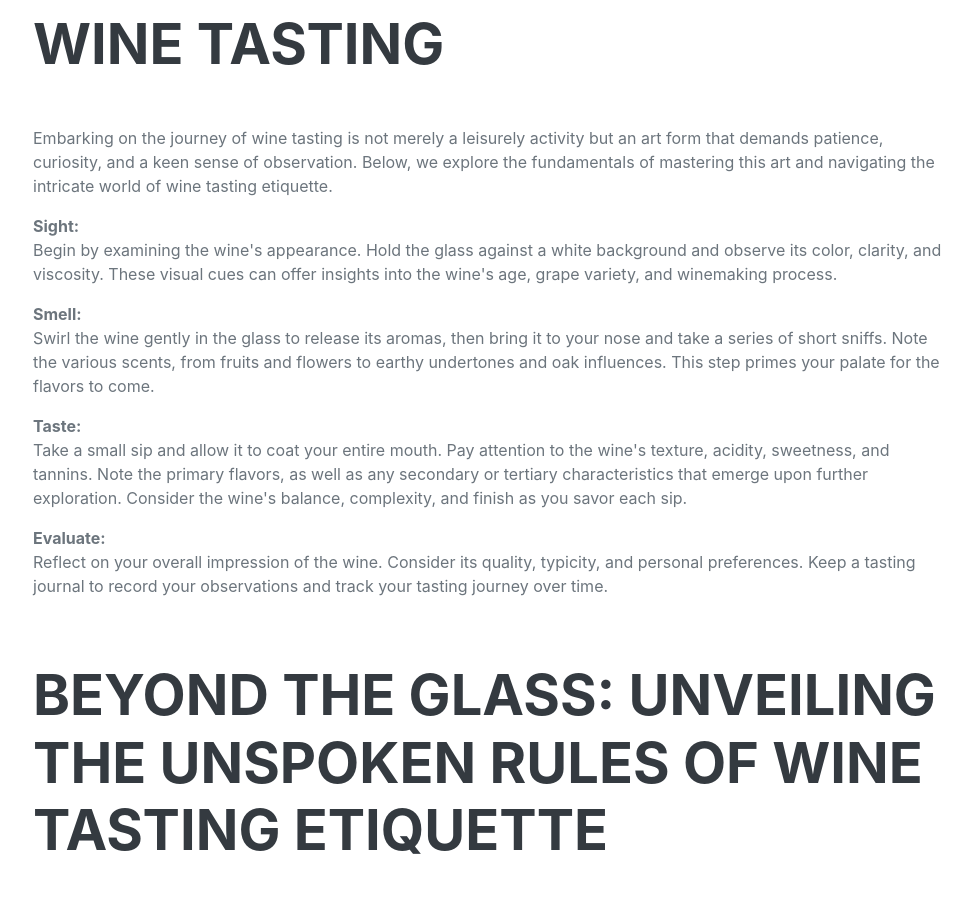
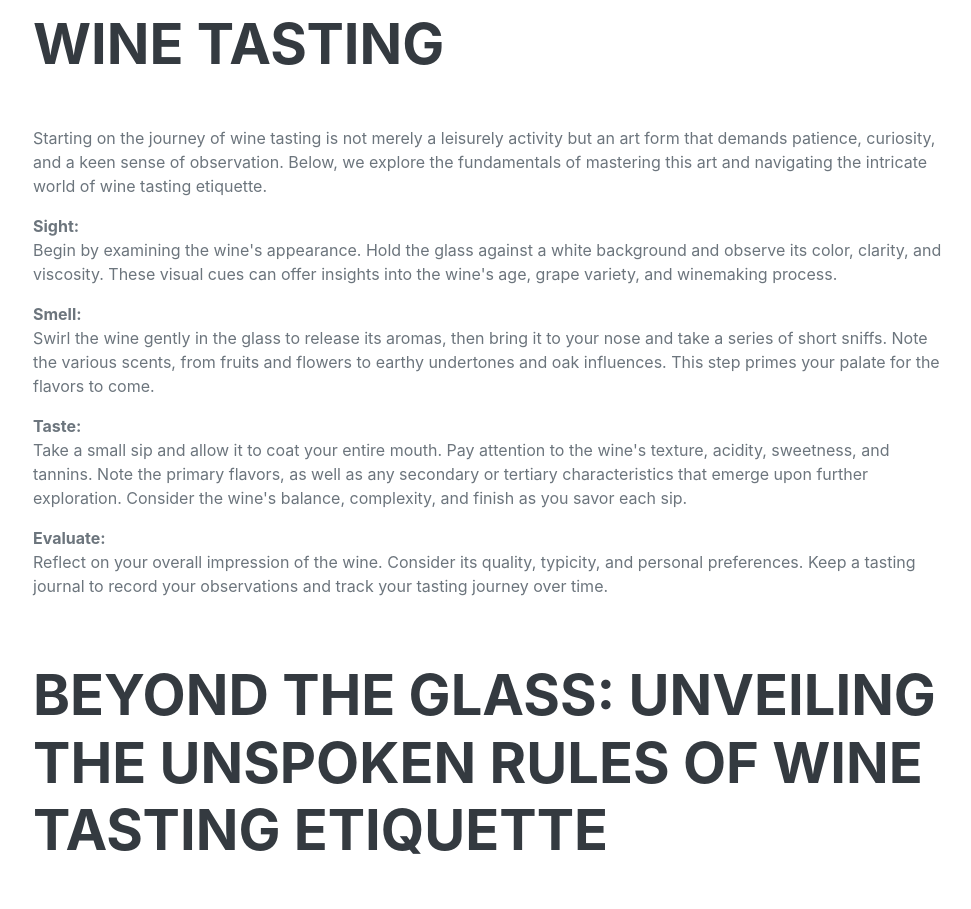
Before and after one commit to SiennaAgg/fruit-web, a plain HTML site: page index.html in a window 1280 px wide. Shown: the part 2241-3150 px from the top of the page, without its empty margins (287-1258 px from the left). Drawn offline with nearby package versions, Linux system fonts and the light colour scheme; a web font is replaced by a local one.

Commit message:
changing introduction word

```diff
--- a/index.html
+++ b/index.html
@@ -74,7 +74,7 @@
                         <h2 class="mb-5">Unlocking the Secrets of Wine Appreciation: A Guide to Mastering the Art of Wine Tasting</h2>
                         <div class="d-flex flex-column flex-md-row justify-content-between mb-5">
                             <div class="flex-grow-1">
-                                <p>Embarking on the journey of wine tasting is not merely a leisurely activity but an art form that demands patience, curiosity, and a keen sense of observation. Below, we explore the fundamentals of mastering this art and navigating the intricate world of wine tasting etiquette.</p>
+                                <p>Starting on the journey of wine tasting is not merely a leisurely activity but an art form that demands patience, curiosity, and a keen sense of observation. Below, we explore the fundamentals of mastering this art and navigating the intricate world of wine tasting etiquette.</p>
                                 <b>Sight:</b><p>Begin by examining the wine's appearance. Hold the glass against a white background and observe its color, clarity, and viscosity. These visual cues can offer insights into the wine's age, grape variety, and winemaking process.</p>
                                 <b>Smell:</b><p>Swirl the wine gently in the glass to release its aromas, then bring it to your nose and take a series of short sniffs. Note the various scents, from fruits and flowers to earthy undertones and oak influences. This step primes your palate for the flavors to come.</p>
                                 <b>Taste:</b><p>Take a small sip and allow it to coat your entire mouth. Pay attention to the wine's texture, acidity, sweetness, and tannins. Note the primary flavors, as well as any secondary or tertiary characteristics that emerge upon further exploration. Consider the wine's balance, complexity, and finish as you savor each sip.</p>
```
